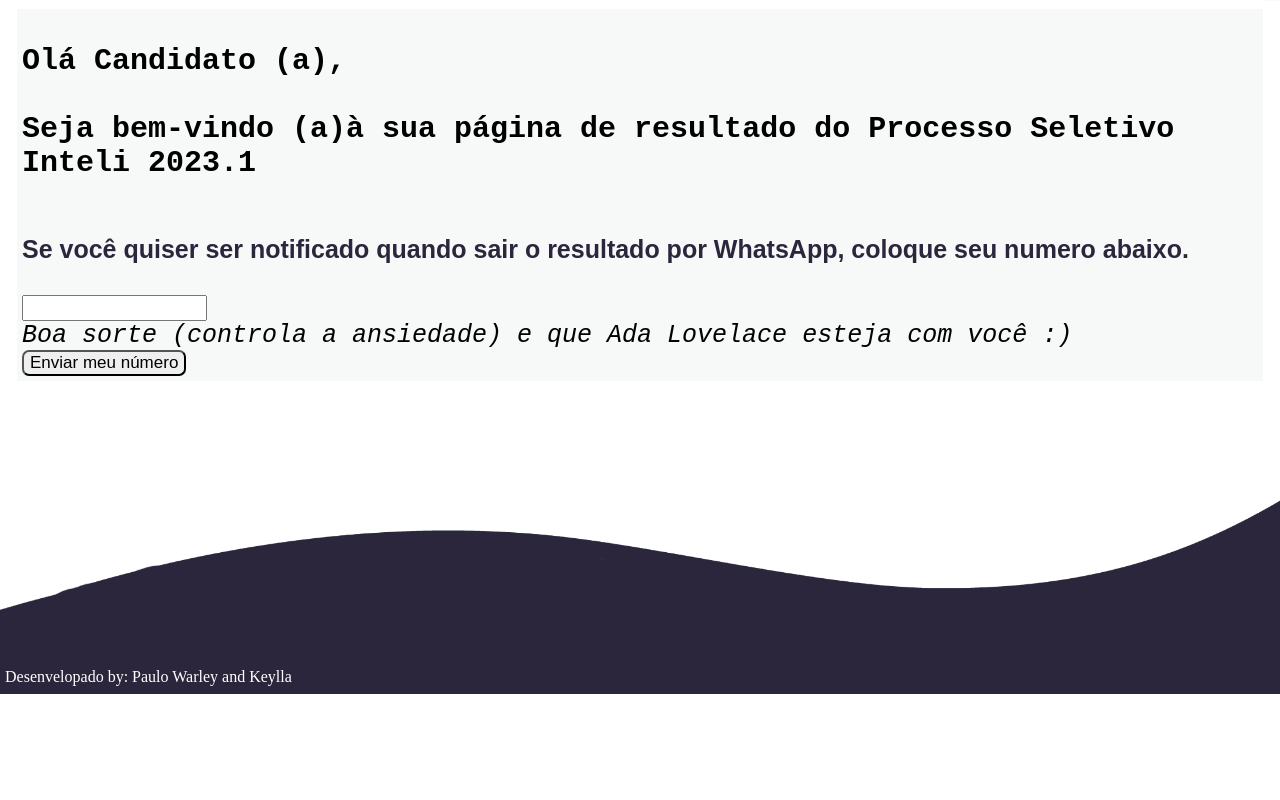
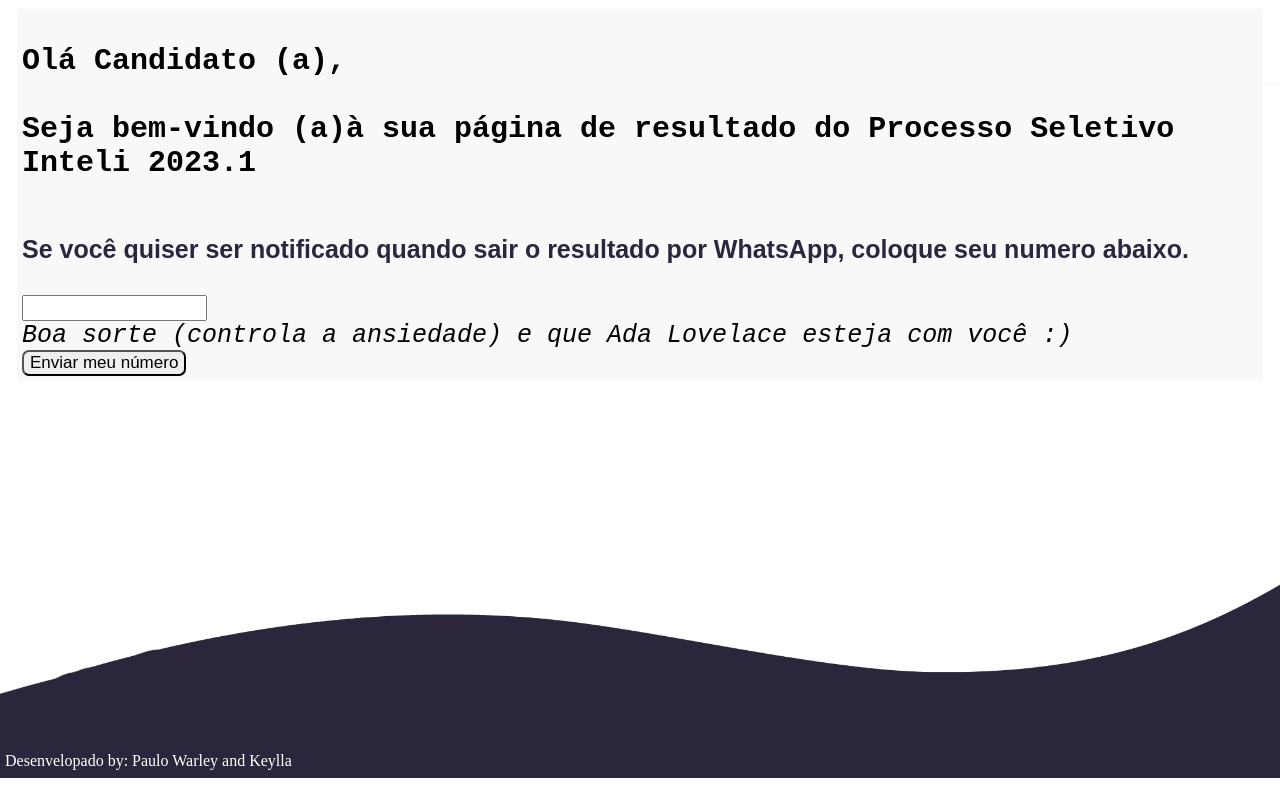
Before and after one commit to PauloWarley/Approved-in-Inteli, a Next.js app in the folder aproved_in_inteli/: page / in a window 1280 px wide. Built offline with nearby package versions, Linux system fonts and the light colour scheme.

Commit message:
v 0.1 fix

```diff
--- a/aproved_in_inteli/src/styles/Home.module.css
+++ b/aproved_in_inteli/src/styles/Home.module.css
@@ -26,8 +26,8 @@
   position: fixed;
   bottom: 0;
   left: 0;
-  width: 100%;
-  height: 100%;
+  width: auto;
+  height: auto;
   z-index: -50;
 }
 
```
